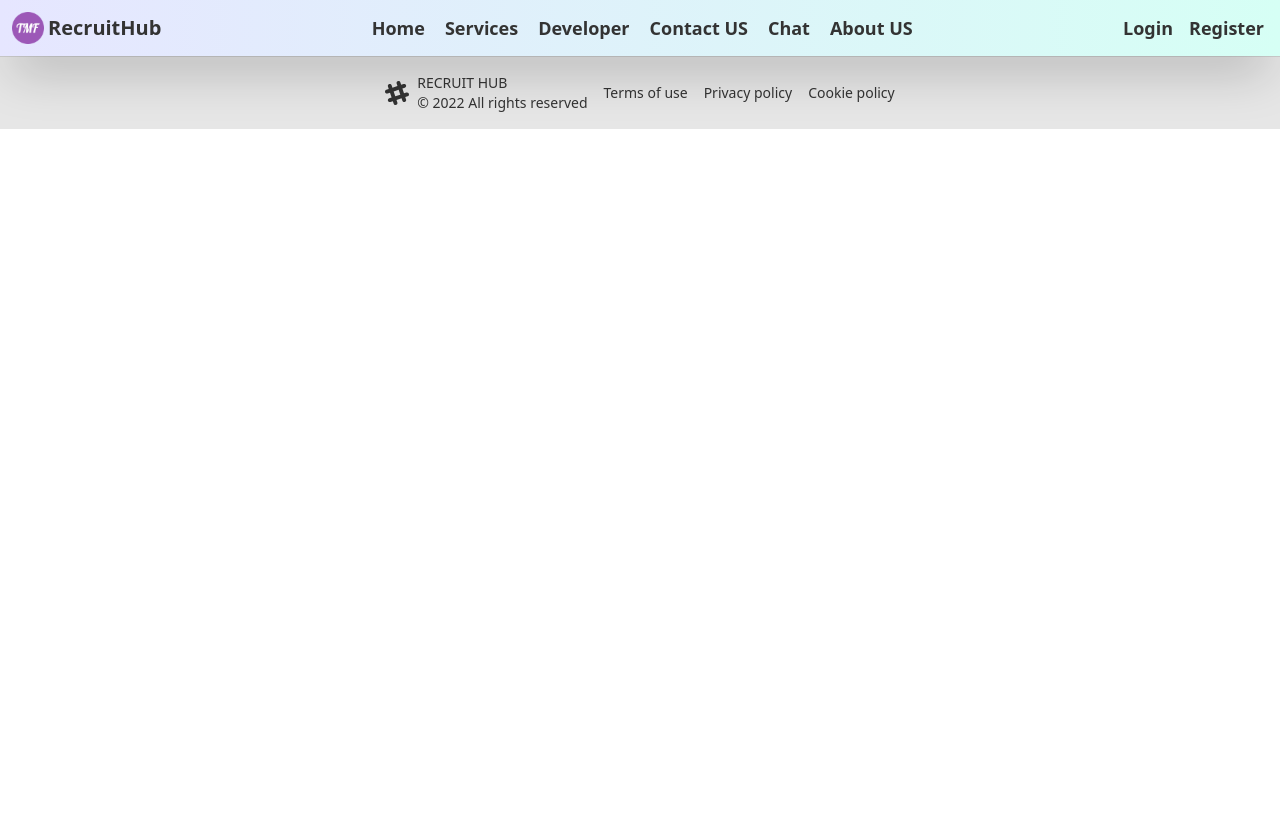
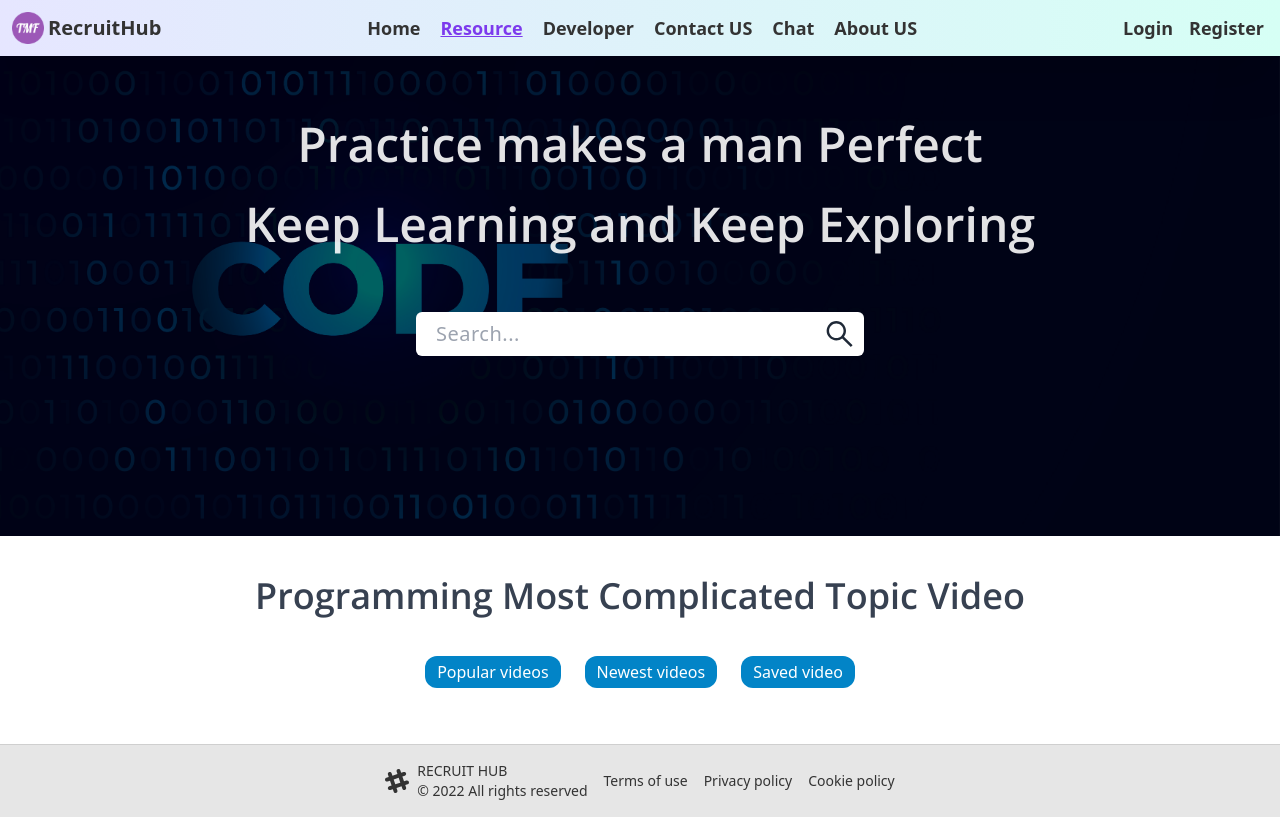
Before and after one commit to thecreativegang/recruit-hub-client-2, a React (Create React App) app: page /freeResource in a window 1280 px wide. Built offline with nearby package versions, Linux system fonts and the light colour scheme; no server answers.

Commit message:
added youtube vedios

```diff
--- a/package.json
+++ b/package.json
@@ -22,6 +22,7 @@
     "react-hook-form": "^7.34.0",
     "react-icons": "^4.4.0",
     "react-password-strength-bar": "^0.4.1",
+    "react-player": "^2.10.1",
     "react-router-dom": "^6.3.0",
     "react-scripts": "5.0.1",
     "react-scroll": "^1.8.7",
--- a/src/App.js
+++ b/src/App.js
@@ -20,6 +20,7 @@ import MainAdmin from './AdminDashboard/MainAdmin/MainAdmin';
 import DashboardHome from './AdminDashboard/DashboardHome/DashboardHome';
 import Notifications from './AdminDashboard/Notifications/Notifications';
 import AskForUsername from './components/Shared/AskForUsername';
+import FreeResource from './components/Pages/FreeResource/FreeResource';
 
 function App() {
   return (
@@ -33,9 +34,9 @@ function App() {
               <Home />
             </RequireUsername>
           } />
-          <Route path='/home' element={<RequireUsername>
-            <Home />
-          </RequireUsername>} />
+
+          <Route path='/home' element={<Home />} />
+          <Route path='/freeResource' element={<FreeResource />} />
 
           <Route path='/profile' element={<Profile></Profile>} />
           <Route path='/login' element={<Login />} />
@@ -53,6 +54,8 @@ function App() {
           <Route path='/findJob' element={<FindJob />}></Route>
           <Route path='/askUsername' element={<AskForUsername />}></Route>
 
+
+          {/* admin dashboard page  */}
           <Route path='/admin' element={<MainAdmin />}>
             <Route index element={<DashboardHome></DashboardHome>}></Route>
             <Route path='notifications' element={<Notifications />}></Route>
--- /dev/null
+++ b/src/components/Pages/FreeResource/FreeResource.jsx
@@ -0,0 +1,95 @@
+import React from "react";
+import "./module.FreeResource.css";
+import { AiOutlineSearch } from "react-icons/ai";
+import ReactPlayer from "react-player";
+
+const FreeResource = () => {
+  return (
+    <div>
+      {/* hero section  */}
+      <section className="background-img">
+        <div className="overlay w-full h-full bg-[#0000009e]">
+          <div className="container h-[30rem]">
+            {/* hero section title  */}
+            <h2 className=" text-5xl font-[600] text-[#ffffffe2] text-center pt-16 pb-4 open-sans">
+              Practice makes a man Perfect
+            </h2>
+            <h2 className=" text-5xl font-[600] text-[#ffffffe2] text-center pb-16 pt-4 open-sans">
+              Keep Learning and Keep Exploring
+            </h2>
+
+            {/* search bar  */}
+            <div className="flex justify-center">
+              <div className="flex items-center justify-center px-2 rounded-md w-[28rem] bg-[#ffffff]">
+                <input
+                  type="text"
+                  className=" w-full px-3 py-2 bg-transparent border-none outline-none text-xl font-[400] text-gray-700 tracking-wide"
+                  placeholder="Search..."
+                />
+                <AiOutlineSearch className="text-4xl text-gray-800 cursor-pointer" />
+              </div>
+            </div>
+          </div>
+        </div>
+      </section>
+
+      {/* vedio section  */}
+      <section>
+        <div className="container">
+          <h2 className="text-center text-gray-700 open-sans font-[600] text-4xl capitalize py-10">
+            programming most complicated topic video
+          </h2>
+
+          {/* filer button */}
+          <div className="flex justify-center items-center mb-8">
+            <button className="text-base px-3 py-1 rounded-xl bg-sky-600 text-white font-[500] hover:bg-sky-500 duration-300 ease-in-out">
+              Popular videos
+            </button>
+            <button className="text-base px-3 py-1 rounded-xl bg-sky-600 text-white font-[500] hover:bg-sky-500 duration-300 ease-in-out mx-6">
+              Newest videos
+            </button>
+            <button className="text-base px-3 py-1 rounded-xl bg-sky-600 text-white font-[500] hover:bg-sky-500 duration-300 ease-in-out">
+              Saved video
+            </button>
+          </div>
+
+          {/* video  */}
+          <div className="grid grid-cols-3 md:grid-cols-4 gap-6 justify-center items-center">
+            <ReactPlayer
+              width="auto"
+              height="auto"
+              controls
+              url="https://youtu.be/7sDY4m8KNLc"
+            />
+            <ReactPlayer
+              width="auto"
+              height="auto"
+              controls
+              url="https://youtu.be/7sDY4m8KNLc"
+            />
+            <ReactPlayer
+              width="auto"
+              height="auto"
+              controls
+              url="https://youtu.be/7sDY4m8KNLc"
+            />
+            <ReactPlayer
+              width="auto"
+              height="auto"
+              controls
+              url="https://youtu.be/7sDY4m8KNLc"
+            />
+            <ReactPlayer
+              width="auto"
+              height="auto"
+              controls
+              url="https://youtu.be/7sDY4m8KNLc"
+            />
+          </div>
+        </div>
+      </section>
+    </div>
+  );
+};
+
+export default FreeResource;
--- /dev/null
+++ b/src/components/Pages/FreeResource/module.FreeResource.css
@@ -0,0 +1,6 @@
+.background-img {
+  background-image: url(../../../images/bg-freeResource.jpg);
+  background-position: center center;
+  background-repeat: no-repeat;
+  background-size: cover;
+}
--- a/src/components/Pages/Home/Banner/Banner.js
+++ b/src/components/Pages/Home/Banner/Banner.js
@@ -16,7 +16,7 @@ const Banner = () => {
                     </div>
                     <div className=' flex justify-center items-center'>
                         <div>
-                            <h1 className="md:text-[75px] text-[40px] leading-[60px] md:leading-[92px] font-bold text-black mb-[35px]">Brand, Design &  Development  Agency</h1>
+                            <h1 className="md:text-[65px] text-[35px] leading-[60px] md:leading-[92px] font-bold text-black mb-[35px]">Brand, Design &  Development  Agency</h1>
                             <p className=" para-color text-[18px] mb-[45px] md:pr-[7%]  font-semibold">Sit amet consectetur adipiscing elit sed do eiusmod tem porincididunt ut labore et dolore magna aliqua. Quis psum suspendisse ultrices gravida commodo viverra</p>
                             <div>
                                 <button className='   btn-primary-vlue text-white'>Start Hiring <i class="fa-solid fa-angle-right ml-[6px]"></i></button>
--- a/src/components/Shared/Navbar/Navbar.js
+++ b/src/components/Shared/Navbar/Navbar.js
@@ -80,7 +80,7 @@ const Navbar = () => {
                             }
                             <li onClick={closedNavbarAll} className='mr-5 mb-4 md:mb-0'> <NavLink to="/" className={({ isActive }) => (isActive ? active : deActive)} ><AiFillHome className='md:hidden text-base mr-2' />Home</NavLink> </li>
 
-                            <li onClick={closedNavbarAll} className='mr-5 mb-4 md:mb-0'> <NavLink to="/service" className={({ isActive }) => (isActive ? active : deActive)} ><BsTools className='md:hidden text-base mr-2' /> Services</NavLink> </li>
+                            <li onClick={closedNavbarAll} className='mr-5 mb-4 md:mb-0'> <NavLink to="/freeResource" className={({ isActive }) => (isActive ? active : deActive)} ><BsTools className='md:hidden text-base mr-2' /> Resource</NavLink> </li>
 
                             <li onClick={closedNavbarAll} className='mr-5 mb-4 md:mb-0'> <NavLink to="/developer" className={({ isActive }) => (isActive ? active : deActive)} > <MdDeveloperMode className='md:hidden text-base mr-2' /> Developer</NavLink> </li>
 
--- a/src/index.css
+++ b/src/index.css
@@ -1,6 +1,21 @@
+/* google fonts poppins ( font-family: 'Poppins', sans-serif; ) */
+@import url("https://fonts.googleapis.com/css2?family=Poppins:wght@100;200;300;400;500;600;700;800;900&display=swap");
+
+/* font-family: 'Open Sans', sans-serif; */
+@import url("https://fonts.googleapis.com/css2?family=Open+Sans:wght@300;400;500;600;700;800&display=swap");
+
 @tailwind base;
 @tailwind components;
 @tailwind utilities;
+
+.container {
+  max-width: 1280px;
+  margin: auto;
+}
+
+.open-sans {
+  font-family: "Open Sans", sans-serif;
+}
 
 .bg-blue-dark {
   background-color: #5956e9;
```
Also changed, not shown: src/images/bg-freeResource.jpg (added), 1 other file (tests, documents, lock files or other folders).
